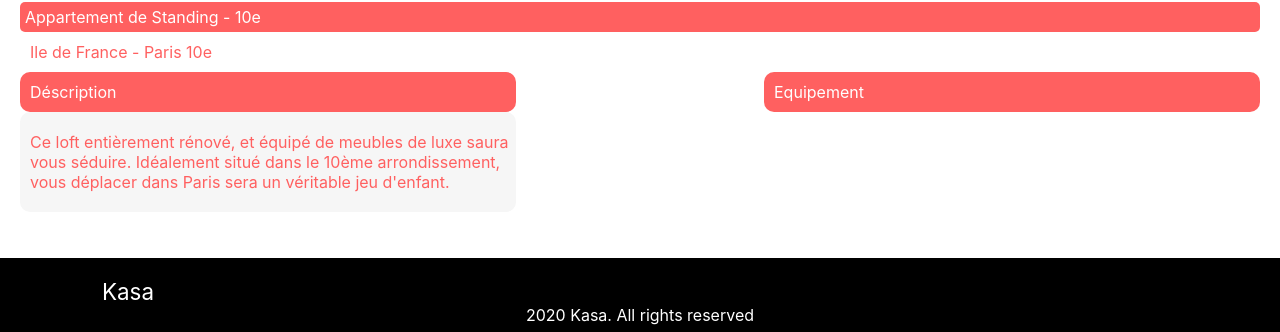
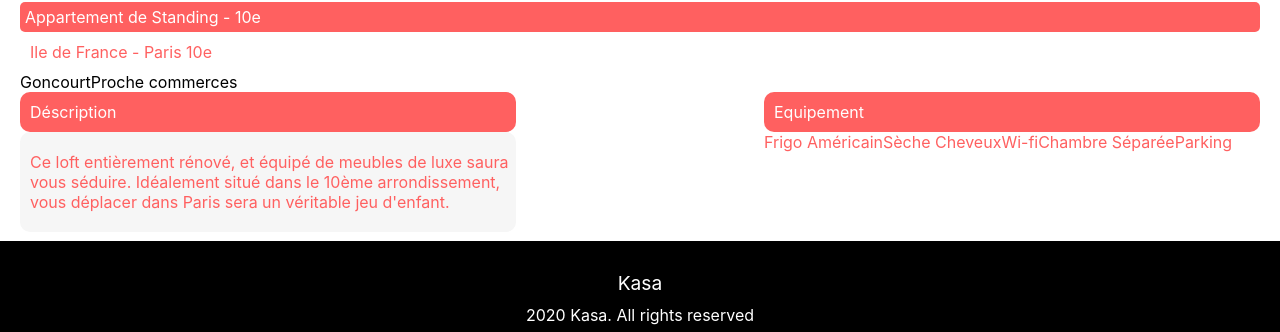
Before and after one commit to chani-js/Kasa, a React (Create React App) app: page /Logement/0979876d in a window 1280 px wide. Shown: the part 465-797 px from the top of the page. Built offline with nearby package versions, Linux system fonts and the light colour scheme.

Commit message:
logement funtion to class and tag/equipement

```diff
--- a/src/components/Footer.js
+++ b/src/components/Footer.js
@@ -4,7 +4,7 @@ class Footer extends React.Component{
 render (){
     return <div className="footer">
             <div className="footer-container">
-            <div className="logo">Kasa</div>
+            <div className="logo-footer">Kasa</div>
             <div className="right">2020 Kasa. All rights reserved</div>
             </div>
     </div>
--- a/src/components/Nav.js
+++ b/src/components/Nav.js
@@ -4,11 +4,14 @@ import React from 'react'
 
 class Nav extends React.Component{
    render(){
-      return <div className="topnav">
-               <h1 className="logo-nav">K<img className="logo" src="/vector.png" alt="logo"/>sa</h1>
+      return <div>
+               <div className="topnav">
+                  <h1 className="logo-nav">K<img className="logo" src="/vector.png" alt="logo"/>sa</h1>
                   <div className="link">
                      <Link to="/" className="accueil">Accueil</Link>
                      <Link to="/apropos" className="apropos">A propos</Link>
+                  </div>
+
                   </div>
              </div>
    }
--- a/src/components/css/footer.css
+++ b/src/components/css/footer.css
@@ -6,7 +6,9 @@
     text-align: center;
     padding: 20px 0 10px 0;
     color: white;
+    z-index: 11;
 }
-.logo{
-    font-size: 1.4em;
+.logo-footer{
+    font-size: 1.2em;
+    padding: 10px;
 }
--- a/src/components/css/logement.css
+++ b/src/components/css/logement.css
@@ -34,3 +34,6 @@ Logement .titre,.location{
     padding: 20px 0 20px 10px;
     border-radius: 10px;
 }
+.equipement-list{
+    color: #ff6060;
+}
--- a/src/components/css/nav.css
+++ b/src/components/css/nav.css
@@ -38,5 +38,10 @@
     .logo{
         width: 20%;
     }
+    .nav-image{
+        padding: 40px;
+        position: relative;
+        left: 301px;
+    }
 
 }
--- a/src/components/pages/Logement.js
+++ b/src/components/pages/Logement.js
@@ -1,28 +1,17 @@
-import { useParams } from "react-router-dom"
+
 import mock from "../../mock.json"
 import "../css/logement.css"
+import React from 'react'
 
-const GetArticle=(id, Arts)=> Arts.filter((Art)=>id===Art.id )[0]
-
-/*const GetTags =()=> mock.forEach(element=>{
-    let tag= element.tags
-    return tag
-})*/
-
- /* const GetTags =(tags)=> {
-    let tag
-    tags.forEach(element=>{
-        tag+= element.tags
-    })
-    return tag
-}*/
+import { withRouter } from "react-router-dom";
 
 
-const Logement=()=>{
-    let params = useParams()
-    const article = GetArticle(params.id, mock)
-    //const tag = GetTags()
-   // console.log("tag==>",tag)
+
+class Logement extends React.Component {
+
+    GetArticle=(id, Arts)=> Arts.filter((Art)=>id===Art.id )[0]
+    render() {
+        const article = this.GetArticle(this.props.match.params.id, mock)
         return  <div className="container-logement">
                     <div>
                         <img className="logement" src={article.cover} alt={article.title}></img>
@@ -32,7 +21,7 @@ const Logement=()=>{
                         <p className="location">{article.location}</p>
                     </div>
                     <div className="tags">
-
+                        {article.tags.map((tag)=> <span>{tag}</span>)}
                     </div>
                     <div className="description-container">
                         <div className="description">
@@ -48,10 +37,18 @@ const Logement=()=>{
                         <div className="entete">
                             Equipement
                         </div>
+                        <div className="equipement-list">
+                        {article.equipments.map((equipement)=> <span>{equipement}</span>)}
+                        </div>
                         </div>
 
                     </div>
 
                 </div>
     }
-export default Logement
+
+}
+
+
+
+export default withRouter(Logement)
```
Also changed, not shown: public/nav.png (added). Lines whose indentation alone changed are shown as unchanged.
